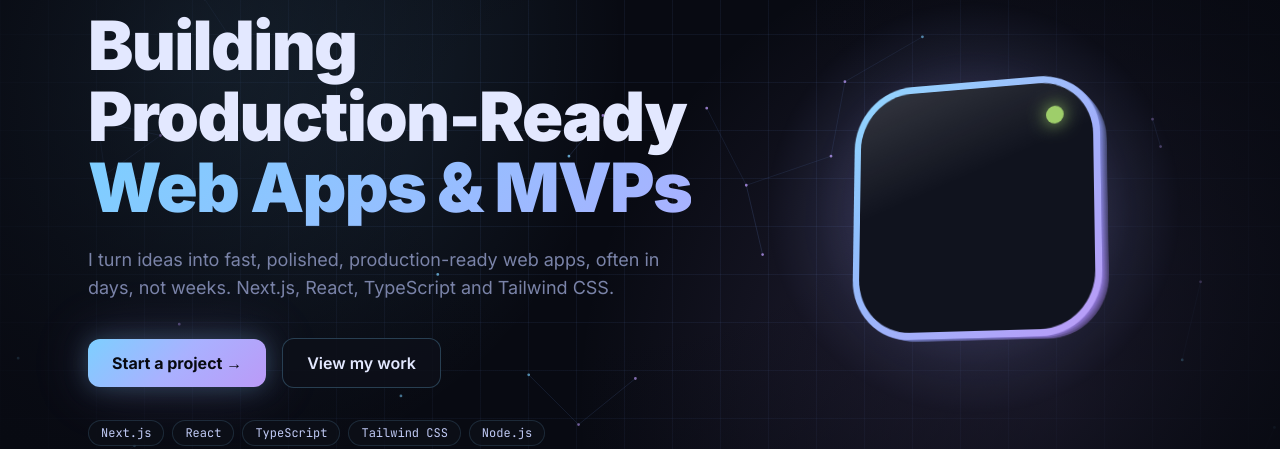
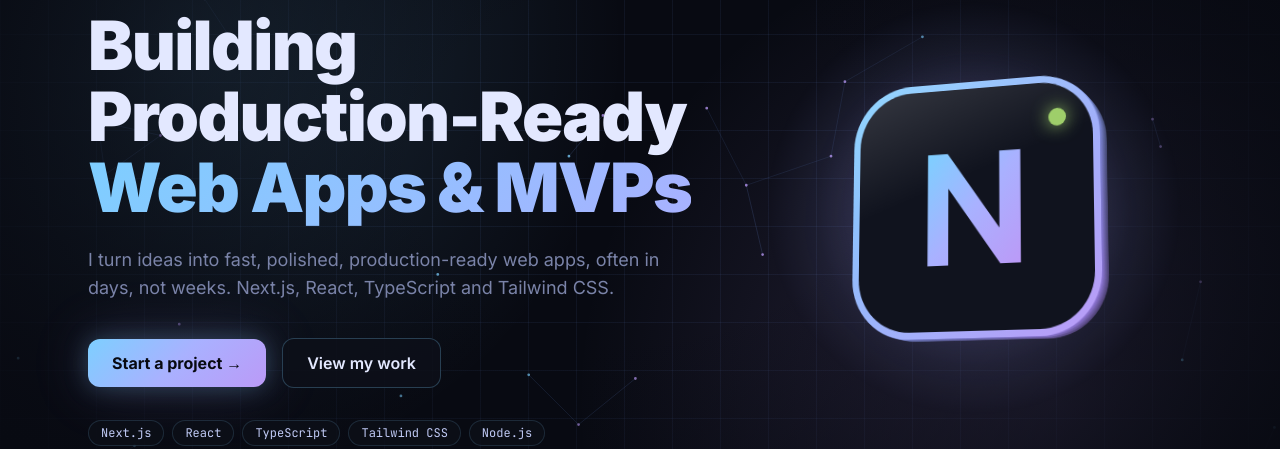
Before and after one commit to cercvadzee07/neondev-portfolio, a Next.js app: page / in a window 1280 px wide. Shown: the part 158-607 px from the top of the page. Built offline with nearby package versions, Linux system fonts and the light colour scheme; no server answers.

Commit message:
Fix Firefox: logo letter not visible
- Unique SVG gradient ids per logo instance (duplicate ids made Firefox paint the N transparent)
- 3D logo front face rendered as a single flat layer

```diff
--- a/src/components/effects/Logo3D.tsx
+++ b/src/components/effects/Logo3D.tsx
@@ -1,5 +1,5 @@
 "use client";
-import { useEffect, useRef } from "react";
+import { useEffect, useId, useRef } from "react";
 import { useRichMotion } from "@/hooks/useMotion";
 
 const LAYERS = 10;
@@ -14,6 +14,9 @@ export default function Logo3D({ size = 260 }: { size?: number }) {
   const wrap = useRef<HTMLDivElement>(null);
   const ref = useRef<HTMLDivElement>(null);
   const rich = useRichMotion();
+  // unique per instance: the hero renders a mobile and a desktop copy, and a duplicate id would make
+  // Firefox resolve the gradient inside the hidden copy and paint the letter transparent
+  const gid = `nd-logo3d-g-${useId().replace(/[^a-zA-Z0-9_-]/g, "")}`;
 
   useEffect(() => {
     const el = ref.current;
@@ -58,28 +61,29 @@ export default function Logo3D({ size = 260 }: { size?: number }) {
         {EDGE.map((bg, i) => (
           <div key={i} className="absolute inset-0 rounded-[24%]" style={{ transform: `translateZ(${-(i + 1) * 3}px)`, background: bg }} />
         ))}
+        {/*
+          Front face as ONE flat layer: border, gloss, letter and dot are ordinary 2D children.
+          Firefox can mis-sort sibling layers inside preserve-3d and hide the letter behind the face,
+          so only the extrusion layers above use translateZ.
+        */}
+        <div className="absolute inset-0" style={{ transform: "translateZ(1px)" }}>
           <div className="neon-border absolute inset-0 rounded-[24%]" style={{ borderWidth: size * 0.03 }} />
           <div className="absolute inset-0 rounded-[24%] bg-[linear-gradient(160deg,rgba(255,255,255,.16),transparent_40%)]" />
-        {/* SVG letter instead of background-clip:text — Firefox can drop gradient text inside 3D transforms until a repaint */}
-        <svg
-          viewBox="0 0 64 64"
-          className="absolute inset-0 h-full w-full"
-          style={{ transform: "translateZ(8px)" }}
-          aria-hidden
-        >
+          <svg viewBox="0 0 64 64" className="absolute inset-0 h-full w-full" aria-hidden>
             <defs>
-            <linearGradient id="nd-logo3d-g" x1="0" y1="0" x2="1" y2="1">
+              <linearGradient id={gid} x1="0" y1="0" x2="1" y2="1">
                 <stop offset="0%" stopColor="#7dcfff" />
                 <stop offset="50%" stopColor="#a9b1ff" />
                 <stop offset="100%" stopColor="#bb9af7" />
               </linearGradient>
             </defs>
-          <path d="M20 46V18h5.2l13.4 19.2V18H44v28h-5.2L25.4 26.8V46z" fill="url(#nd-logo3d-g)" />
+            <path d="M20 46V18h5.2l13.4 19.2V18H44v28h-5.2L25.4 26.8V46z" fill={`url(#${gid})`} />
           </svg>
           <span
             className="absolute rounded-full bg-ok animate-blink"
-          style={{ right: "13%", top: "13%", width: "7%", height: "7%", boxShadow: "0 0 18px #9ece6a", transform: "translateZ(10px)" }}
+            style={{ right: "13%", top: "13%", width: "7%", height: "7%", boxShadow: "0 0 18px #9ece6a" }}
           />
+        </div>
       </div>
     </div>
   );
--- a/src/components/ui/LogoMark.tsx
+++ b/src/components/ui/LogoMark.tsx
@@ -1,18 +1,20 @@
+import { useId } from "react";
 type Props = { size?: number; className?: string; title?: string };
 
 /** NEONDEV badge: gradient-bordered rounded square, gradient "N" and a green online dot. */
 export default function LogoMark({ size = 36, className, title = "NEONDEV" }: Props) {
+  const gid = `nd-g-${useId().replace(/[^a-zA-Z0-9_-]/g, "")}`;
   return (
     <svg width={size} height={size} viewBox="0 0 64 64" className={className} role="img" aria-label={title}>
       <defs>
-        <linearGradient id="nd-g" x1="0" y1="0" x2="1" y2="1">
+        <linearGradient id={gid} x1="0" y1="0" x2="1" y2="1">
           <stop offset="0%" stopColor="#7dcfff" />
           <stop offset="50%" stopColor="#a9b1ff" />
           <stop offset="100%" stopColor="#bb9af7" />
         </linearGradient>
       </defs>
-      <rect x="3" y="3" width="58" height="58" rx="16" fill="#10131e" stroke="url(#nd-g)" strokeWidth="3.5" />
-      <path d="M20 46V18h5.2l13.4 19.2V18H44v28h-5.2L25.4 26.8V46z" fill="url(#nd-g)" />
+      <rect x="3" y="3" width="58" height="58" rx="16" fill="#10131e" stroke={`url(#${gid})`} strokeWidth="3.5" />
+      <path d="M20 46V18h5.2l13.4 19.2V18H44v28h-5.2L25.4 26.8V46z" fill={`url(#${gid})`} />
       <circle cx="49" cy="15" r="3.6" fill="#9ece6a" />
     </svg>
   );
```
Lines whose indentation alone changed are shown as unchanged.
